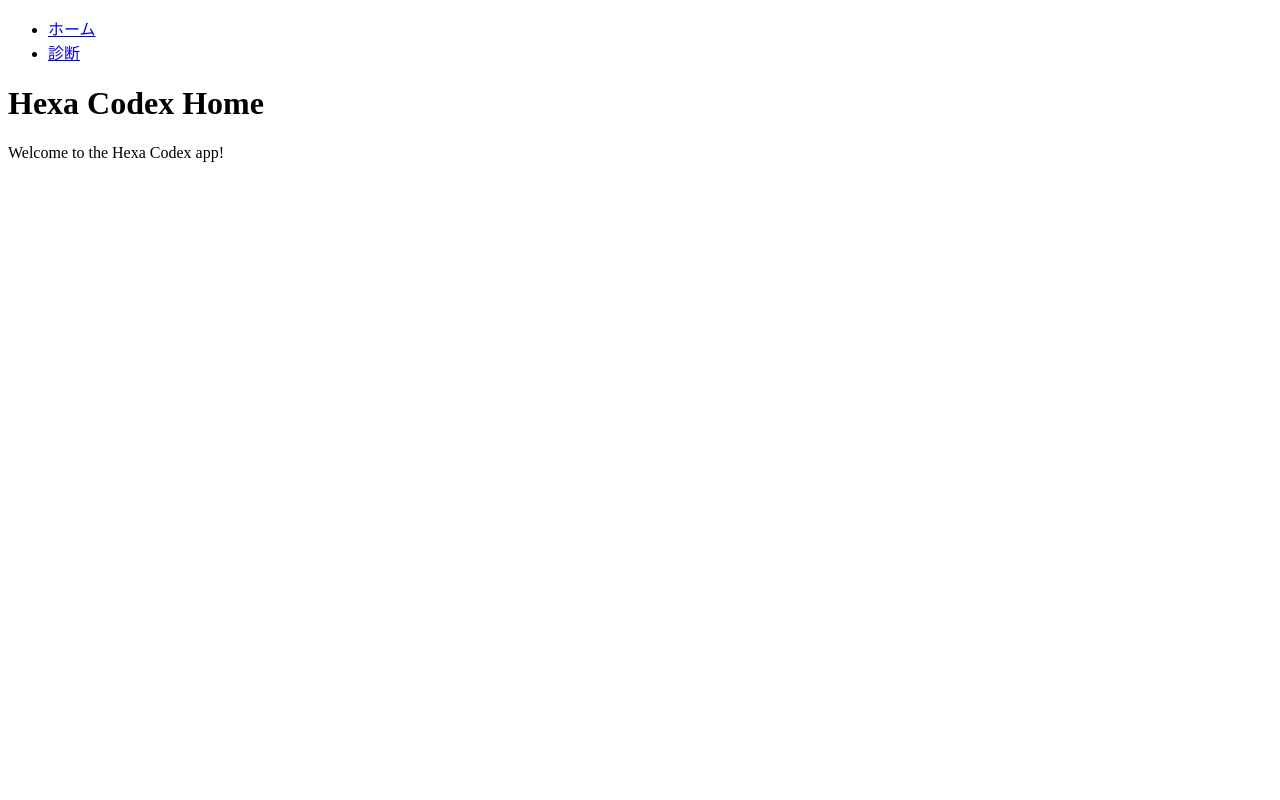
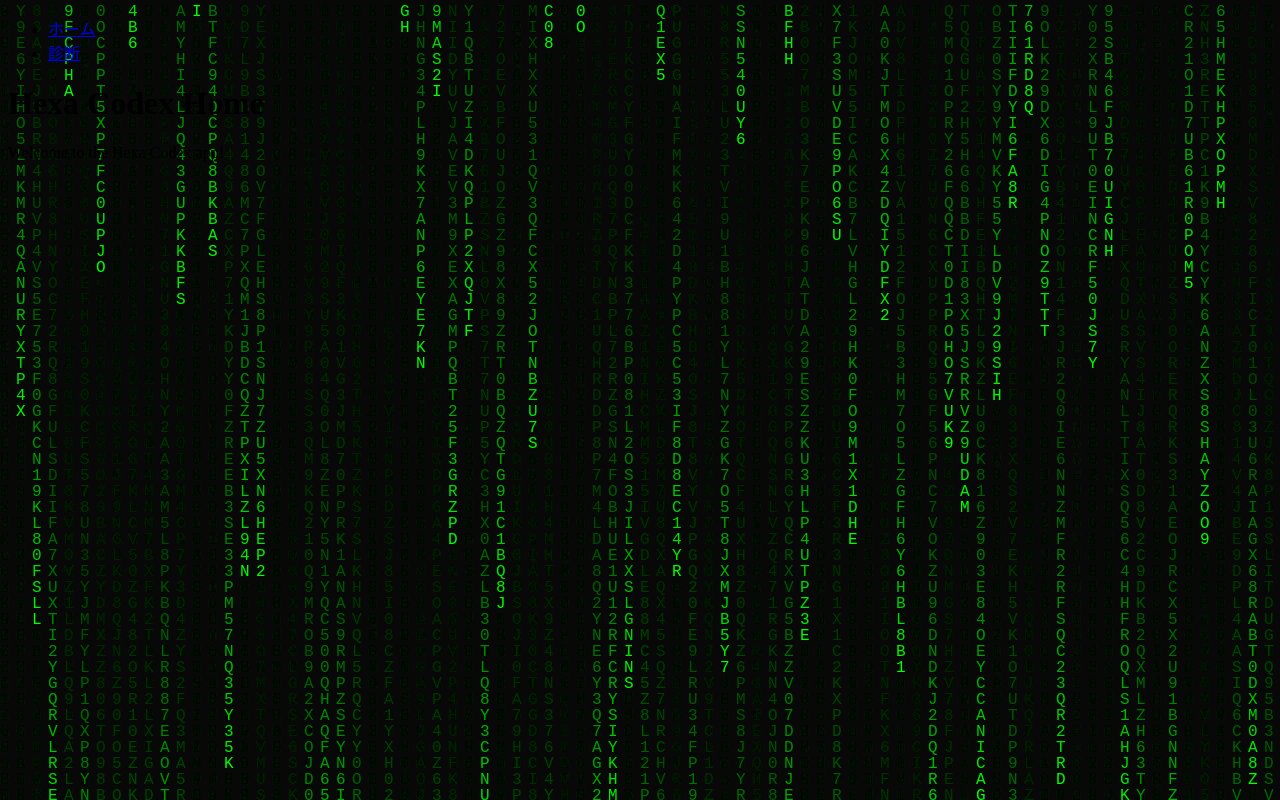
Before and after one commit to leococonut8585/hexacodex, a React (Create React App) app in the folder frontend/: page / in a window 1280 px wide. Built offline with nearby package versions, Linux system fonts and the light colour scheme.

Commit message:
docs: document matrix rain background

```diff
--- a/frontend/src/App.tsx
+++ b/frontend/src/App.tsx
@@ -5,10 +5,12 @@ import { Routes, Route, Link } from "react-router-dom";
 import Home from "./pages/Home";
 import Diagnose from "./pages/Diagnose";
 import Personality from "./pages/Personality";
+import MatrixBackground from "./components/MatrixBackground";
 
 function App() {
   return (
     <div>
+      <MatrixBackground />
       {/* グローバルナビゲーション */}
       <nav>
         <ul>
--- /dev/null
+++ b/frontend/src/components/MatrixBackground.tsx
@@ -0,0 +1,72 @@
+import React, { useEffect, useRef } from 'react';
+
+const MatrixBackground: React.FC = () => {
+  const canvasRef = useRef<HTMLCanvasElement | null>(null);
+
+  useEffect(() => {
+    const canvas = canvasRef.current;
+    if (!canvas) return;
+    const ctx = canvas.getContext('2d');
+    if (!ctx) return;
+
+    let width = canvas.width = window.innerWidth;
+    let height = canvas.height = window.innerHeight;
+
+    const letters = 'ABCDEFGHIJKLMNOPQRSTUVXYZ0123456789';
+    const fontSize = 16;
+    const columns = Math.floor(width / fontSize);
+    const drops = Array(columns).fill(1);
+
+    ctx.font = `${fontSize}px monospace`;
+
+    const draw = () => {
+      if (!ctx) return;
+      ctx.fillStyle = 'rgba(0, 0, 0, 0.05)';
+      ctx.fillRect(0, 0, width, height);
+      ctx.fillStyle = '#0f0';
+      for (let i = 0; i < drops.length; i++) {
+        const text = letters[Math.floor(Math.random() * letters.length)];
+        ctx.fillText(text, i * fontSize, drops[i] * fontSize);
+        if (drops[i] * fontSize > height && Math.random() > 0.975) {
+          drops[i] = 0;
+        }
+        drops[i]++;
+      }
+    };
+
+    let animationFrameId: number;
+    const render = () => {
+      draw();
+      animationFrameId = requestAnimationFrame(render);
+    };
+    render();
+
+    const handleResize = () => {
+      width = canvas.width = window.innerWidth;
+      height = canvas.height = window.innerHeight;
+    };
+
+    window.addEventListener('resize', handleResize);
+    return () => {
+      window.removeEventListener('resize', handleResize);
+      cancelAnimationFrame(animationFrameId);
+    };
+  }, []);
+
+  return (
+    <canvas
+      ref={canvasRef}
+      style={{
+        position: 'fixed',
+        top: 0,
+        left: 0,
+        width: '100%',
+        height: '100%',
+        zIndex: -1,
+        pointerEvents: 'none',
+      }}
+    />
+  );
+};
+
+export default MatrixBackground;
```
Also changed, not shown: 2 other files (tests, documents, lock files or other folders).
